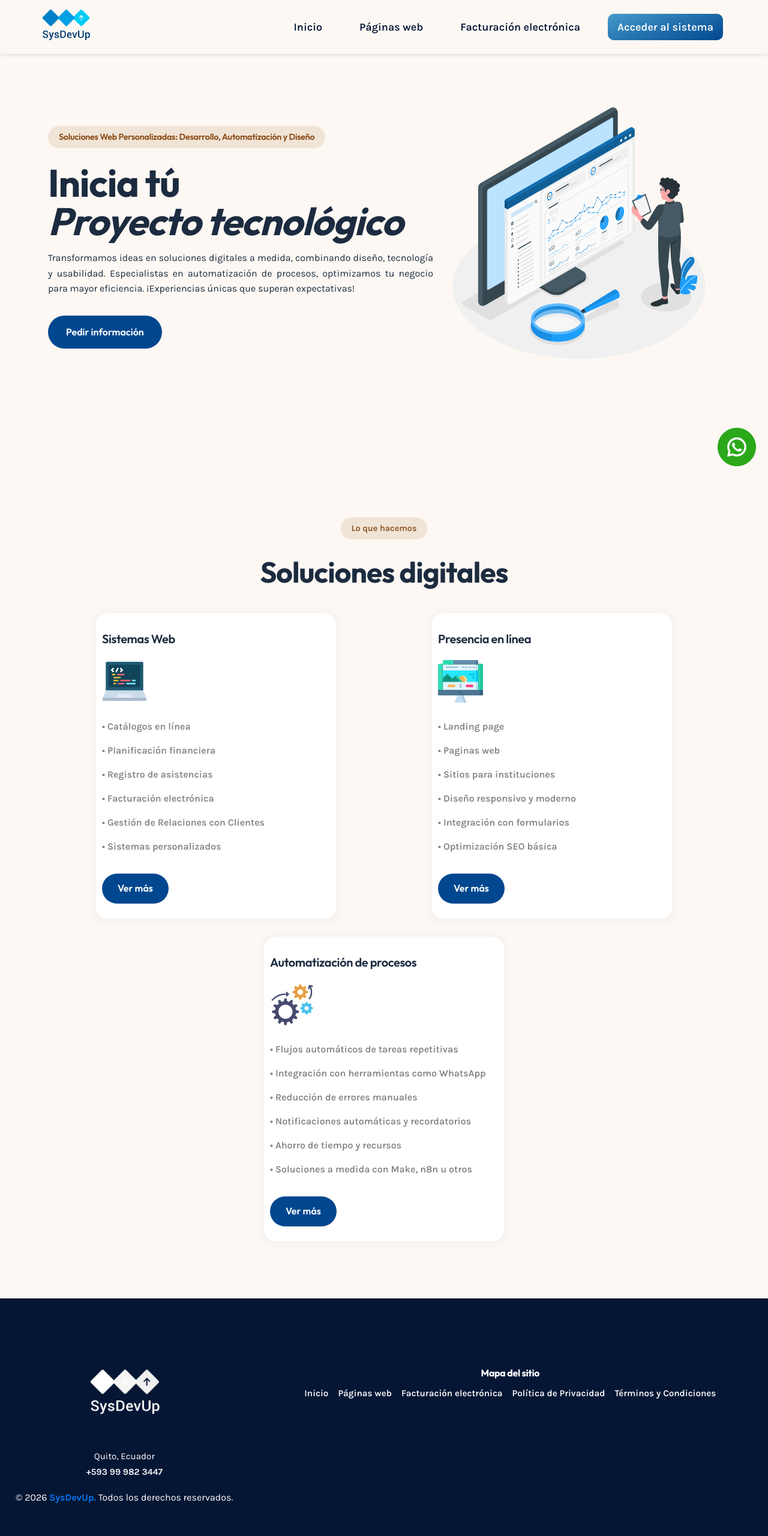
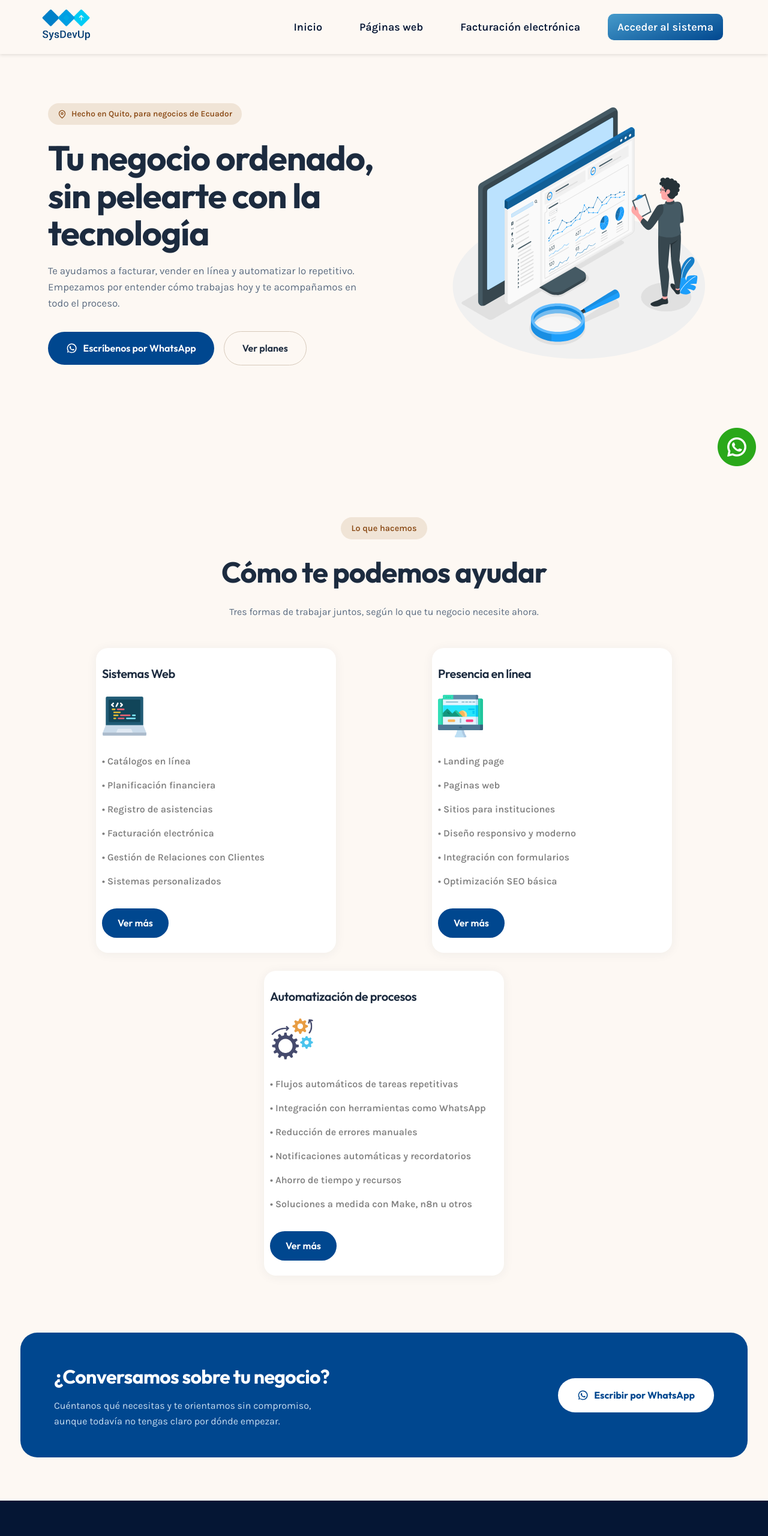
Before and after one commit to bryan96ch/bryan96ch.github.io, a website: page index.html in a window 1280 px wide. Shown: the top 2560 px of the page at 60% size. Drawn offline with Linux system fonts and the light colour scheme.

Commit message:
Rediseño 4/N: hero, titulares y banda de cierre
Reestructura el hero del inicio según el mockup: insignia en arena
con icono de ubicación, titular grande en Outfit, y dos acciones
(WhatsApp como principal con su icono, "Ver planes" como secundaria).

Corrige la jerarquía: el titular visible era un h2 y el h1 era la
línea pequeña de arriba. Ahora el h1 es el titular real, que es lo
que esperan los buscadores y los lectores de pantalla.

Quita el text-align: justify del párrafo del hero, que abría ríos de
espacio en blanco entre palabras.

Agrega la banda de cierre "¿Conversamos sobre tu negocio?" antes del
pie, y el subtítulo de la sección de servicios.

Incluye las reglas responsivas que faltaban: el titular baja de
3.6rem a 2.4rem bajo 768px y a 2.05rem bajo 480px, y las acciones
pasan a ancho completo en pantallas pequeñas.

```diff
--- a/css/style.css
+++ b/css/style.css
@@ -3371,3 +3371,132 @@ footer .contacto a:hover {
   border-radius: var(--radio-tarjeta);
   box-shadow: var(--sombra-tarjeta);
 }
+
+/* Hero */
+.inicio h1 {
+  font-size: 3.6rem;
+  line-height: 1.08;
+  margin: 0 0 1.25rem;
+}
+.inicio p {
+  font-size: 1.05rem;
+  text-align: left;
+  color: var(--texto-suave);
+  max-width: 34rem;
+}
+.etiqueta-local {
+  display: inline-flex;
+  align-items: center;
+  gap: 0.5rem;
+  margin-bottom: 1.5rem;
+  padding: 0.45rem 1rem;
+  border-radius: 999px;
+  background: var(--arena);
+  color: var(--arena-texto);
+  font-size: 0.85rem;
+  font-weight: 600;
+}
+.etiqueta-local svg {
+  width: 15px;
+  height: 15px;
+}
+.acciones-hero {
+  display: flex;
+  flex-wrap: wrap;
+  align-items: center;
+  gap: 1rem;
+  margin-top: 2rem;
+}
+.inicio a {
+  display: inline-flex;
+  align-items: center;
+  gap: 0.6rem;
+}
+.inicio a svg {
+  width: 19px;
+  height: 19px;
+}
+.inicio a.btn-secundario {
+  background: 0 0;
+  color: var(--texto);
+  border: 1.5px solid var(--borde);
+}
+.inicio a.btn-secundario:hover {
+  border-color: var(--azul);
+  color: var(--azul);
+}
+
+/* Banda de cierre */
+.banda-cta {
+  display: flex;
+  flex-wrap: wrap;
+  align-items: center;
+  justify-content: space-between;
+  gap: 2rem;
+  max-width: 1100px;
+  margin: 0 auto 4.5rem;
+  padding: 3rem 3.5rem;
+  border-radius: 28px;
+  background: var(--azul);
+  color: #fff;
+}
+.banda-cta h2 {
+  margin: 0 0 0.6rem;
+  font-size: 2rem;
+  color: #fff;
+}
+.banda-cta p {
+  margin: 0;
+  max-width: 30rem;
+  color: #c7ddf0;
+}
+.banda-cta a {
+  display: inline-flex;
+  align-items: center;
+  gap: 0.6rem;
+  padding: 1rem 2rem;
+  border-radius: 999px;
+  background: #fff;
+  color: var(--azul);
+  font-family: var(--fuente-titulo);
+  font-weight: 700;
+  text-decoration: none;
+  white-space: nowrap;
+}
+.banda-cta a svg {
+  width: 19px;
+  height: 19px;
+}
+.subtitulo-seccion {
+  margin: 0 0 2rem;
+  color: var(--texto-suave);
+}
+
+@media (max-width: 768px) {
+  .inicio h1 {
+    font-size: 2.4rem;
+  }
+  .acciones-hero {
+    margin-top: 1.5rem;
+  }
+  .banda-cta {
+    padding: 2.25rem 1.75rem;
+    border-radius: 22px;
+  }
+  .banda-cta h2 {
+    font-size: 1.6rem;
+  }
+  .banda-cta a {
+    width: 100%;
+    justify-content: center;
+  }
+}
+@media (max-width: 480px) {
+  .inicio h1 {
+    font-size: 2.05rem;
+  }
+  .acciones-hero a {
+    width: 100%;
+    justify-content: center;
+  }
+}
--- a/index.html
+++ b/index.html
@@ -25,7 +25,7 @@
     <meta name="twitter:title" content="Sitios Web, Sistemas y Automatización | SysDevUp">
     <meta name="twitter:description" content="Sitios web, sistemas a medida y automatización de procesos para empresas en Ecuador.">
     <meta name="twitter:image" content="https://sysdevup.com/media/img/fondo_servicios.png">
-    <link rel="stylesheet" href="css/style.min.css?1.2.4">
+    <link rel="stylesheet" href="css/style.min.css?1.2.6">
     <script type="application/ld+json">
     {
         "@context": "https://schema.org",
@@ -95,14 +95,16 @@
         <section class="inicio">
             <div class="row middle-lg">
                 <div class="col-xs-12 col-sm-9 col-md-9 col-lg-7">
-                    <h1 class="subtitle" data-aos="zoom-in">Soluciones Web Personalizadas: Desarrollo, Automatización y Diseño</h1>
-                    <h2 data-aos="fade-right">Inicia tú <br><i class="shine">Proyecto tecnológico</i></h2>
+                    <span class="etiqueta-local" data-aos="zoom-in"><svg viewBox="0 0 24 24" fill="none" stroke="currentColor" stroke-width="2" stroke-linecap="round" stroke-linejoin="round" aria-hidden="true"><path d="M20 10c0 6-8 12-8 12s-8-6-8-12a8 8 0 0 1 16 0z"></path><circle cx="12" cy="10" r="2.6"></circle></svg> Hecho en Quito, para negocios de Ecuador</span>
+                    <h1 data-aos="fade-right">Tu negocio ordenado,<br>sin pelearte con la tecnología</h1>
                     <p data-aos="zoom-in">
-                        Transformamos ideas en soluciones digitales a medida, combinando diseño, tecnología y usabilidad.
-                        Especialistas en automatización de procesos, optimizamos tu negocio para mayor eficiencia.
-                        ¡Experiencias únicas que superan expectativas!
+                        Te ayudamos a facturar, vender en línea y automatizar lo repetitivo.
+                        Empezamos por entender cómo trabajas hoy y te acompañamos en todo el proceso.
                     </p>
-                    <a href="https://wa.me/+593999823447?text=Hola, necesito más información sobre tus servicios. Vengo de la pagina web." target="_blank" aria-label="Cotizar ahora por WhatsApp" data-aos="fade-up">Pedir información</a>
+                    <div class="acciones-hero" data-aos="fade-up">
+                        <a href="https://wa.me/+593999823447?text=Hola, necesito más información sobre tus servicios. Vengo de la pagina web." target="_blank" rel="noopener noreferrer" aria-label="Escríbenos por WhatsApp"><svg viewBox="0 0 24 24" fill="currentColor" aria-hidden="true"><path d="M12.04 2a9.9 9.9 0 0 0-8.5 15l-1.1 4 4.1-1.07A9.9 9.9 0 1 0 12.04 2zm0 1.8a8.1 8.1 0 1 1-4.2 15.03l-.28-.17-2.44.64.65-2.38-.18-.29A8.1 8.1 0 0 1 12.04 3.8zm-3.2 3.6c-.16 0-.42.06-.64.3-.22.24-.85.83-.85 2.02 0 1.19.87 2.34.99 2.5.12.16 1.7 2.7 4.19 3.68 2.07.82 2.5.66 2.95.62.45-.04 1.44-.59 1.65-1.16.2-.57.2-1.06.14-1.16-.06-.1-.22-.16-.46-.28-.24-.12-1.44-.71-1.66-.79-.22-.08-.38-.12-.55.12-.16.24-.63.79-.77.95-.14.16-.28.18-.52.06-.24-.12-1.03-.38-1.96-1.21-.72-.65-1.21-1.45-1.35-1.69-.14-.24-.02-.37.1-.49.11-.11.24-.28.36-.42.12-.14.16-.24.24-.4.08-.16.04-.3-.02-.42-.06-.12-.55-1.32-.75-1.81-.2-.47-.4-.41-.55-.41z"></path></svg> Escríbenos por WhatsApp</a>
+                        <a href="facturacion-electronica" class="btn-secundario">Ver planes</a>
+                    </div>
                 </div>
                 <div class="col-xs-12 col-sm-3 col-md-3 col-lg-5">
                     <img src="media/img/isotipo.svg" class="logotipo" alt="Logotipo SysDevUp" width="100%" data-aos="zoom-in">
@@ -113,7 +115,8 @@
         <section class="servicios">
             <div class="center">
                 <span class="subtitle">Lo que hacemos</span>
-                <h2>Soluciones digitales</h2>
+                <h2>Cómo te podemos ayudar</h2>
+                <p class="subtitulo-seccion">Tres formas de trabajar juntos, según lo que tu negocio necesite ahora.</p>
             </div>
             <div class="panel-servicios">
 
@@ -167,6 +170,13 @@
 
             </div>
         </section>
+        <section class="banda-cta">
+            <div>
+                <h2>¿Conversamos sobre tu negocio?</h2>
+                <p>Cuéntanos qué necesitas y te orientamos sin compromiso, aunque todavía no tengas claro por dónde empezar.</p>
+            </div>
+            <a href="https://wa.me/+593999823447?text=Hola, necesito más información sobre tus servicios. Vengo de la pagina web." target="_blank" rel="noopener noreferrer" aria-label="Escríbenos por WhatsApp"><svg viewBox="0 0 24 24" fill="currentColor" aria-hidden="true"><path d="M12.04 2a9.9 9.9 0 0 0-8.5 15l-1.1 4 4.1-1.07A9.9 9.9 0 1 0 12.04 2zm0 1.8a8.1 8.1 0 1 1-4.2 15.03l-.28-.17-2.44.64.65-2.38-.18-.29A8.1 8.1 0 0 1 12.04 3.8zm-3.2 3.6c-.16 0-.42.06-.64.3-.22.24-.85.83-.85 2.02 0 1.19.87 2.34.99 2.5.12.16 1.7 2.7 4.19 3.68 2.07.82 2.5.66 2.95.62.45-.04 1.44-.59 1.65-1.16.2-.57.2-1.06.14-1.16-.06-.1-.22-.16-.46-.28-.24-.12-1.44-.71-1.66-.79-.22-.08-.38-.12-.55.12-.16.24-.63.79-.77.95-.14.16-.28.18-.52.06-.24-.12-1.03-.38-1.96-1.21-.72-.65-1.21-1.45-1.35-1.69-.14-.24-.02-.37.1-.49.11-.11.24-.28.36-.42.12-.14.16-.24.24-.4.08-.16.04-.3-.02-.42-.06-.12-.55-1.32-.75-1.81-.2-.47-.4-.41-.55-.41z"></path></svg> Escribir por WhatsApp</a>
+        </section>
     </main>
     <footer>
         <div class="row">
```
Also changed, not shown: crear-paginas-web-para-tu-negocio.html (+1 -1 lines), facturacion-electronica.html (+1 -1 lines), politica-de-privacidad.html (+1 -1 lines), terminos-y-condiciones.html (+1 -1 lines), css/style.min.css.
